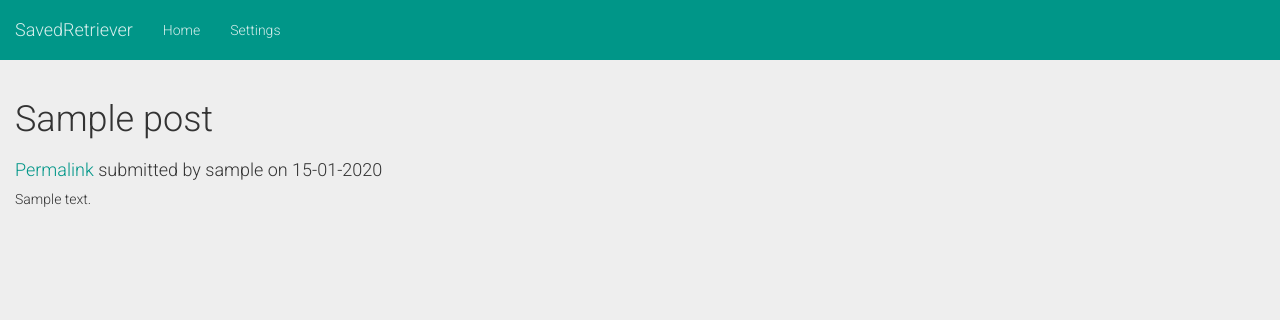
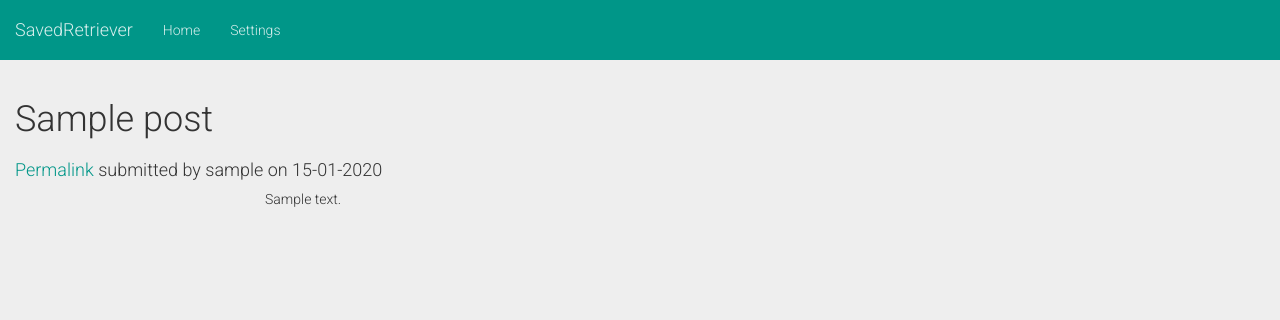
Before and after one commit to jallier/SavedRetriever, a Flask app: template templates/post_album.html in a window 1280 px wide. Shown: the top 320 px of the page. Run offline with Flask 2, Linux system fonts and the light colour scheme; tables that the repository leaves empty hold one stand-in row (values such as "Sample post"); the template is opened without the code that fills it: values that come from a table or form of the project are taken from there, most other values are stand-ins (such as "Sample title", 1, 10 or a date in 2020); some libraries are stand-ins or nearby versions.

Commit message:
Updated album template

```diff
--- a/Resources/DownloadThread.py
+++ b/Resources/DownloadThread.py
@@ -344,7 +344,7 @@ class DownloadThread(Thread):
                         image_link = image.link
                         # sets up downloaded filename and html for embedding image
                         base_filename = "{}_image.{}".format(image_id, image_filetype)
-                        img = '<div class="col-md-3"><h3>{0}</h3><a href="/img/{1}"><img src="/img/{1}"' \
+                        img = '<div class="col-md-12"><h3>{0}</h3><a href="/img/{1}"><img src="/img/{1}"' \
                               ' class="sr-image img-responsive"></a><br/>{2}</div>'.format(image_name, base_filename,
                                                                                            image_description)
                         filename = img_path + "/" + base_filename
--- a/templates/index.html
+++ b/templates/index.html
@@ -37,8 +37,7 @@
             overflow: hidden;
         }
         .sr-image{
-            width: 100%;
-            height:100%;
+
         }
     </style>
 </head>
--- a/templates/post_album.html
+++ b/templates/post_album.html
@@ -22,13 +22,11 @@
     </div>
 
     <div class="row">
-        <div class="col-md-12">
             <div class="bs-component">
-                <div class="post-image">
+                <div class="post-image sr-image">
                     {{ post.body_content|safe }}
                 </div>
             </div>
-        </div>
     </div>
 </div>
 {% endblock %}
--- a/templates/post_base.html
+++ b/templates/post_base.html
@@ -32,6 +32,8 @@
     }
     .sr-image{
         max-height: 750px;
+        max-width: 750px;
+        margin: 0 auto;
     }
     </style>
 </head>
```
